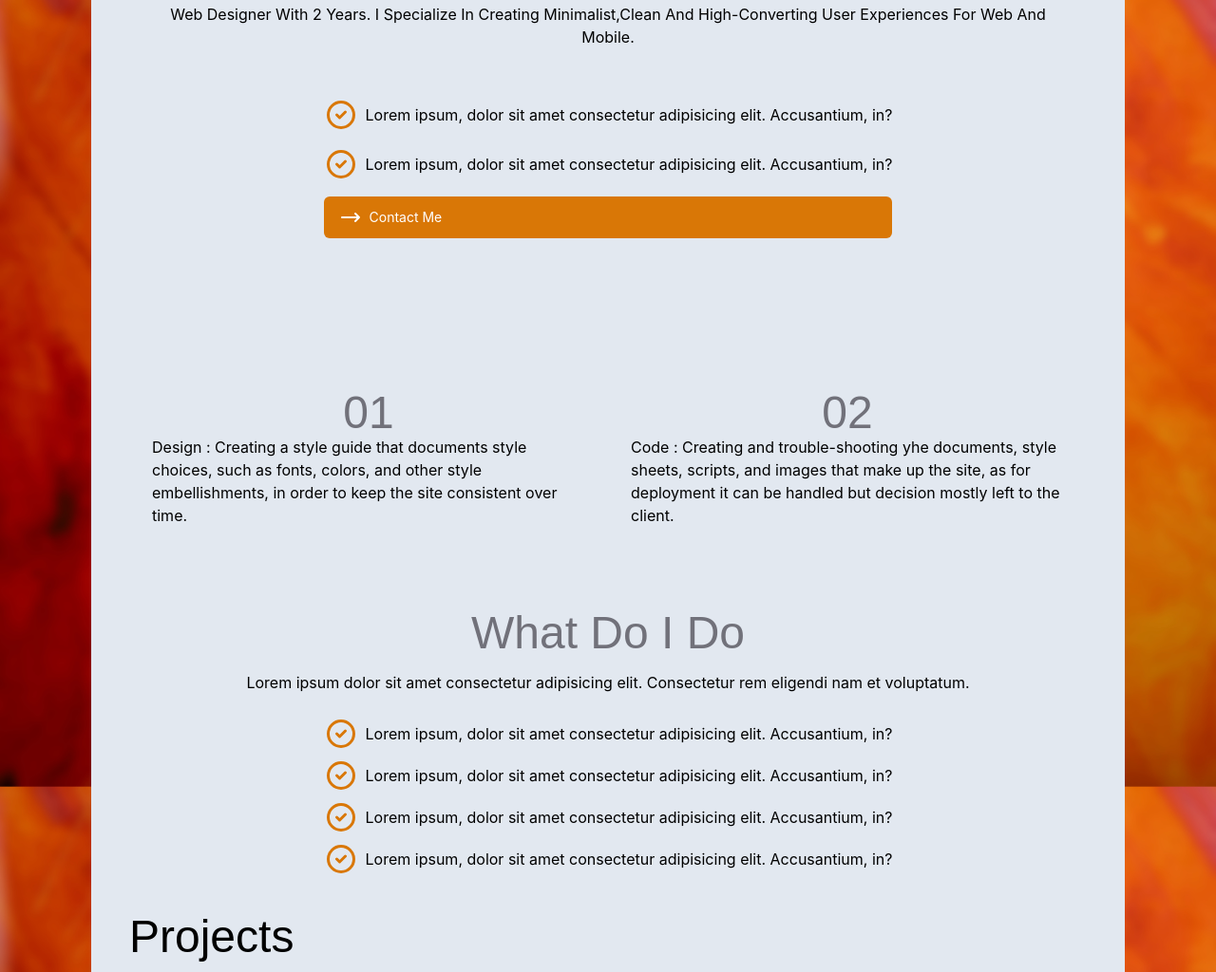
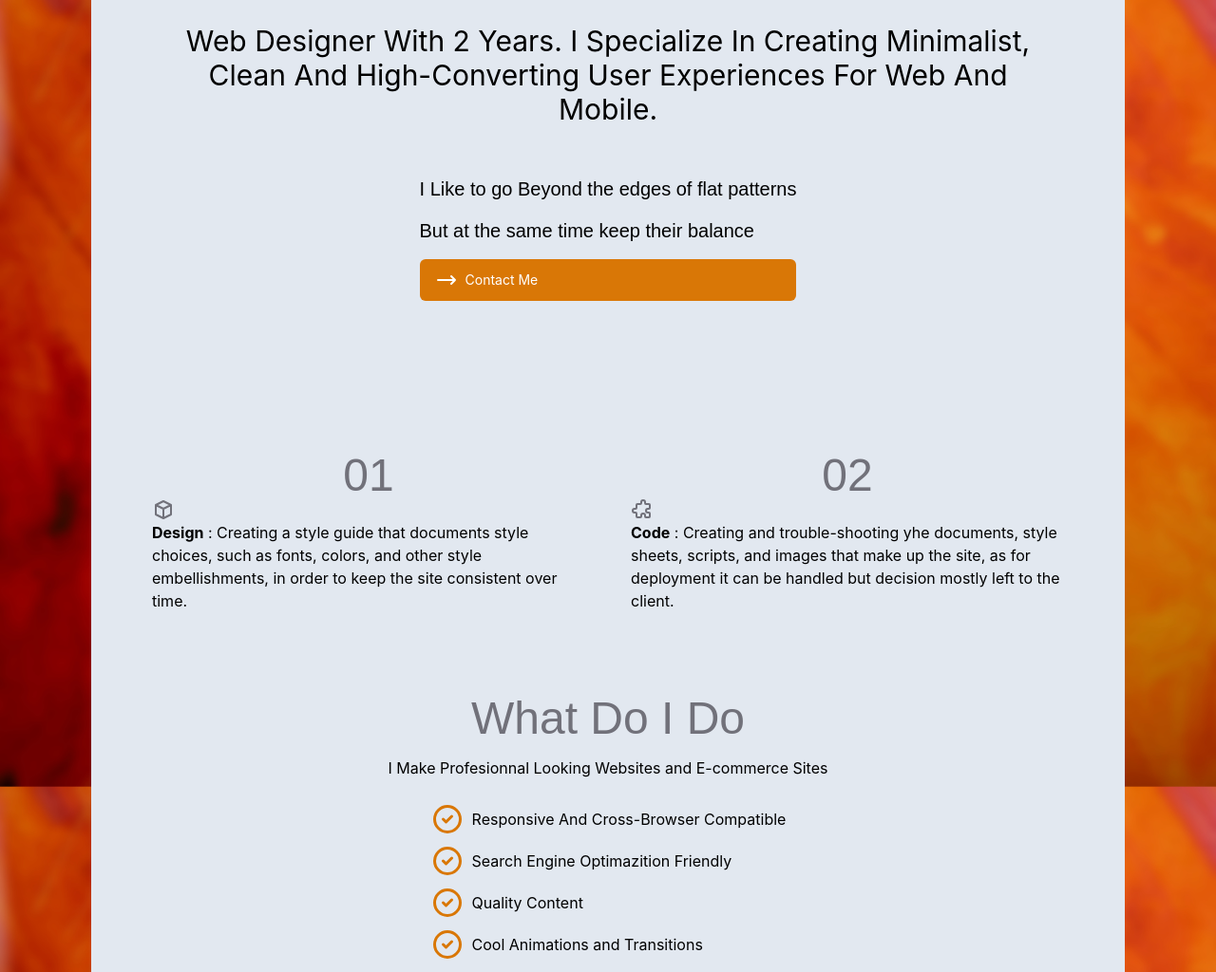
Before and after one commit to RamziFartas/Portfolio, a website with bundled scripts: page dist/index.html in a window 1280 px wide. Shown: the part 878-1902 px from the top of the page at 95% size. Built offline with nearby package versions, Linux system fonts and the light colour scheme.

Commit message:
modified:   dist/index.html 	modified:   dist/style.css

```diff
--- a/dist/index.html
+++ b/dist/index.html
@@ -15,12 +15,12 @@
                     <div class="flex flex-col gap-6 p-4">
                         <h4 class=" text-sm text-amber-600 tracking-widest">WEB DESIGNER</h4>
                         <h1 class="font-elmessiri text-7xl">Ramzi Fartas</h1>
-                        <p class="capitalize">I'm ramzi,an independant degital designer from algeria. i usually work with vanilla javascript without frameork for small projects, allowing me a complete freedom on architecture, a headless cms like prismic for content management, gsap for animations and three.js for webGl.
+                        <p class="capitalize">I'm ramzi, an independant web designer from algeria. i usually work with vanilla javascript without frameork for small projects, allowing me a complete freedom on architecture, a headless cms like prismic for content management, gsap for animations and three.js for webGl.
                         </p>
                      <div class="flex items-center gap-2">
                         <svg class="text-amber-600 w-8 h-8" fill="none" stroke="currentColor" viewBox="0 0 24 24" xmlns="http://www.w3.org/2000/svg"><path stroke-linecap="round" stroke-linejoin="round" stroke-width="2" d="M9 12l2 2 4-4m6 2a9 9 0 11-18 0 9 9 0 0118 0z"></path>
                         </svg>
-                        <span><p class="text-sm">Lorem ipsum, dolor sit amet consectetur adipisicing elit. Accusantium, in?</p></span>
+                        <span><p class="text-sm">Services Available 24 hours a day</p></span>
                     </div>
                         <div>
                     <input type="text" placeholder="E-mail">
@@ -39,20 +39,18 @@
                 <div class="md:flex flex-col justify-center items-center gap-3 p-8 h-fit">
                     <h4 class ="text-sm text-amber-600">Experience</h4>
                     <h1 class="font-elmessiri text-5xl">About Me</h1>
-                    <p class="text-center">Web Designer With 2 Years. I Specialize In Creating Minimalist,Clean And High-Converting User Experiences For Web And Mobile.
+                    <p class="text-center text-3xl mt-6">Web Designer With 2 Years. I Specialize In Creating Minimalist, Clean And High-Converting User Experiences For Web And Mobile.
                     </p>
                     <section class="flex flex-col gap-4 my-10">
                         <div class="flex flex-1 gap-2 items-center">
-                            <svg class="text-amber-600 w-9 h-9" fill="none" stroke="currentColor" viewBox="0 0 24 24" xmlns="http://www.w3.org/2000/svg"><path stroke-linecap="round" stroke-linejoin="round" stroke-width="2" d="M9 12l2 2 4-4m6 2a9 9 0 11-18 0 9 9 0 0118 0z"></path>
-                            </svg>
-                            <span><p>Lorem ipsum, dolor sit amet consectetur adipisicing elit. Accusantium, in?</p></span>
+
+                            <span class="font-elmessiri text-xl"><p>I Like to go Beyond the edges of flat patterns</p></span>
                         </div>
                         <div class="flex flex-1 gap-2 items-center">
-                            <svg class="text-amber-600 w-9 h-9" fill="none" stroke="currentColor" viewBox="0 0 24 24" xmlns="http://www.w3.org/2000/svg"><path stroke-linecap="round" stroke-linejoin="round" stroke-width="2" d="M9 12l2 2 4-4m6 2a9 9 0 11-18 0 9 9 0 0118 0z"></path>
-                            </svg>
-                            <span><p>Lorem ipsum, dolor sit amet consectetur adipisicing elit. Accusantium, in?</p></span>
+
+                            <span class="font-elmessiri text-xl"><p>But at the same time keep their balance</p></span>
                         </div>
-                        <button class="text-white bg-amber-600 rounded-md text-sm px-4 py-2.5 hover:bg-amber-500 flex items-center gap-2" type="submit">
+                        <button class="text-white text-center bg-amber-600 rounded-md text-sm px-4 py-2.5 hover:bg-amber-500 flex items-center gap-2" type="submit">
                             <svg class="w-6 h-6" fill="none" stroke="currentColor" viewBox="0 0 24 24" xmlns="http://www.w3.org/2000/svg"><path stroke-linecap="round" stroke-linejoin="round" stroke-width="2" d="M17 8l4 4m0 0l-4 4m4-4H3"></path></svg>
                             <p>Contact Me</p>
                         </button>
@@ -61,31 +59,31 @@
 
                 <div class="grid grid-cols-2 my-16">
                     <div class="place-self-center m-6 ">
-                        <h1 class="font-elmessiri text-5xl text-zinc-500 text-center">01</h1>
-                        <p>Design : Creating a style guide that documents style choices, such as fonts, colors, and other style embellishments, in order to keep the site consistent over time.</p>
+                        <h1 class="font-elmessiri text-5xl text-zinc-500 text-center">01<svg class="w-6 h-6" fill="none" stroke="currentColor" viewBox="0 0 24 24" xmlns="http://www.w3.org/2000/svg"><path stroke-linecap="round" stroke-linejoin="round" stroke-width="2" d="M20 7l-8-4-8 4m16 0l-8 4m8-4v10l-8 4m0-10L4 7m8 4v10M4 7v10l8 4"></path></svg></h1>
+                        <p><span class="font-bold">Design</span> : Creating a style guide that documents style choices, such as fonts, colors, and other style embellishments, in order to keep the site consistent over time.</p>
                     </div>
                     <div class="place-self-center m-6 ">
-                        <h1 class="font-elmessiri text-5xl text-zinc-500 text-center">02</h1>
-                        <p>Code : Creating and trouble-shooting yhe documents, style sheets, scripts, and images that make up the site, as for deployment it can be handled but decision mostly left to the client.</p>
+                        <h1 class="font-elmessiri text-5xl text-zinc-500 text-center">02<svg class="w-6 h-6" fill="none" stroke="currentColor" viewBox="0 0 24 24" xmlns="http://www.w3.org/2000/svg"><path stroke-linecap="round" stroke-linejoin="round" stroke-width="2" d="M11 4a2 2 0 114 0v1a1 1 0 001 1h3a1 1 0 011 1v3a1 1 0 01-1 1h-1a2 2 0 100 4h1a1 1 0 011 1v3a1 1 0 01-1 1h-3a1 1 0 01-1-1v-1a2 2 0 10-4 0v1a1 1 0 01-1 1H7a1 1 0 01-1-1v-3a1 1 0 00-1-1H4a2 2 0 110-4h1a1 1 0 001-1V7a1 1 0 011-1h3a1 1 0 001-1V4z"></path></svg></h1>
+                        <p><span class="font-bold">Code</span> : Creating and trouble-shooting yhe documents, style sheets, scripts, and images that make up the site, as for deployment it can be handled but decision mostly left to the client.</p>
                     </div>
                 </div>
                             <div class="flex flex-col justify-center items-center gap-4 my-8">
                     <h1 class="font-elmessiri text-5xl text-zinc-500">What Do I Do</h1>
-                    <p>Lorem ipsum dolor sit amet consectetur adipisicing elit. Consectetur rem eligendi nam et voluptatum.</p>
+                    <p>I Make Profesionnal Looking Websites and E-commerce Sites</p>
                                 <section>
                                     <ul>
                             <li class="flex flex-1 items-center gap-2 my-2"><svg class="text-amber-600 w-9 h-9" fill="none" stroke="currentColor" viewBox="0 0 24 24" xmlns="http://www.w3.org/2000/svg"><path stroke-linecap="round" stroke-linejoin="round" stroke-width="2" d="M9 12l2 2 4-4m6 2a9 9 0 11-18 0 9 9 0 0118 0z"></path>
                             </svg>
-                            <span><p>Lorem ipsum, dolor sit amet consectetur adipisicing elit. Accusantium, in?</p></span></li>
+                            <span><p>Responsive And Cross-Browser Compatible</p></span></li>
                             <li class="flex flex-1 items-center gap-2 my-2"><svg class="text-amber-600 w-9 h-9" fill="none" stroke="currentColor" viewBox="0 0 24 24" xmlns="http://www.w3.org/2000/svg"><path stroke-linecap="round" stroke-linejoin="round" stroke-width="2" d="M9 12l2 2 4-4m6 2a9 9 0 11-18 0 9 9 0 0118 0z"></path>
                             </svg>
-                            <span><p>Lorem ipsum, dolor sit amet consectetur adipisicing elit. Accusantium, in?</p></span></li>
+                            <span><p>Search Engine Optimazition Friendly</p></span></li>
                             <li class="flex flex-1 items-center gap-2 my-2"><svg class="text-amber-600 w-9 h-9" fill="none" stroke="currentColor" viewBox="0 0 24 24" xmlns="http://www.w3.org/2000/svg"><path stroke-linecap="round" stroke-linejoin="round" stroke-width="2" d="M9 12l2 2 4-4m6 2a9 9 0 11-18 0 9 9 0 0118 0z"></path>
                             </svg>
-                            <span><p>Lorem ipsum, dolor sit amet consectetur adipisicing elit. Accusantium, in?</p></span></li>
+                            <span><p>Quality Content</p></span></li>
                             <li class="flex flex-1 items-center gap-2 my-2"><svg class="text-amber-600 w-9 h-9" fill="none" stroke="currentColor" viewBox="0 0 24 24" xmlns="http://www.w3.org/2000/svg"><path stroke-linecap="round" stroke-linejoin="round" stroke-width="2" d="M9 12l2 2 4-4m6 2a9 9 0 11-18 0 9 9 0 0118 0z"></path>
                             </svg>
-                            <span><p>Lorem ipsum, dolor sit amet consectetur adipisicing elit. Accusantium, in?</p></span></li>
+                            <span><p>Cool Animations and Transitions</p></span></li>
                                     </ul>
                                 </section>
                             </div>
@@ -143,9 +141,7 @@
             </div>
     </div>
 
-    <script type="module" src="script.js"></script>
-    <script src="https://cdn.jsdelivr.net/npm/animejs@3.0.1/lib/anime.min.js"></script>
-    <script src="https://cdnjs.cloudflare.com/ajax/libs/animejs/3.2.1/anime.min.js"></script>
+    <script src="script.js"></script>
 
 </body>
 
```
Also changed, not shown: dist/style.css.
